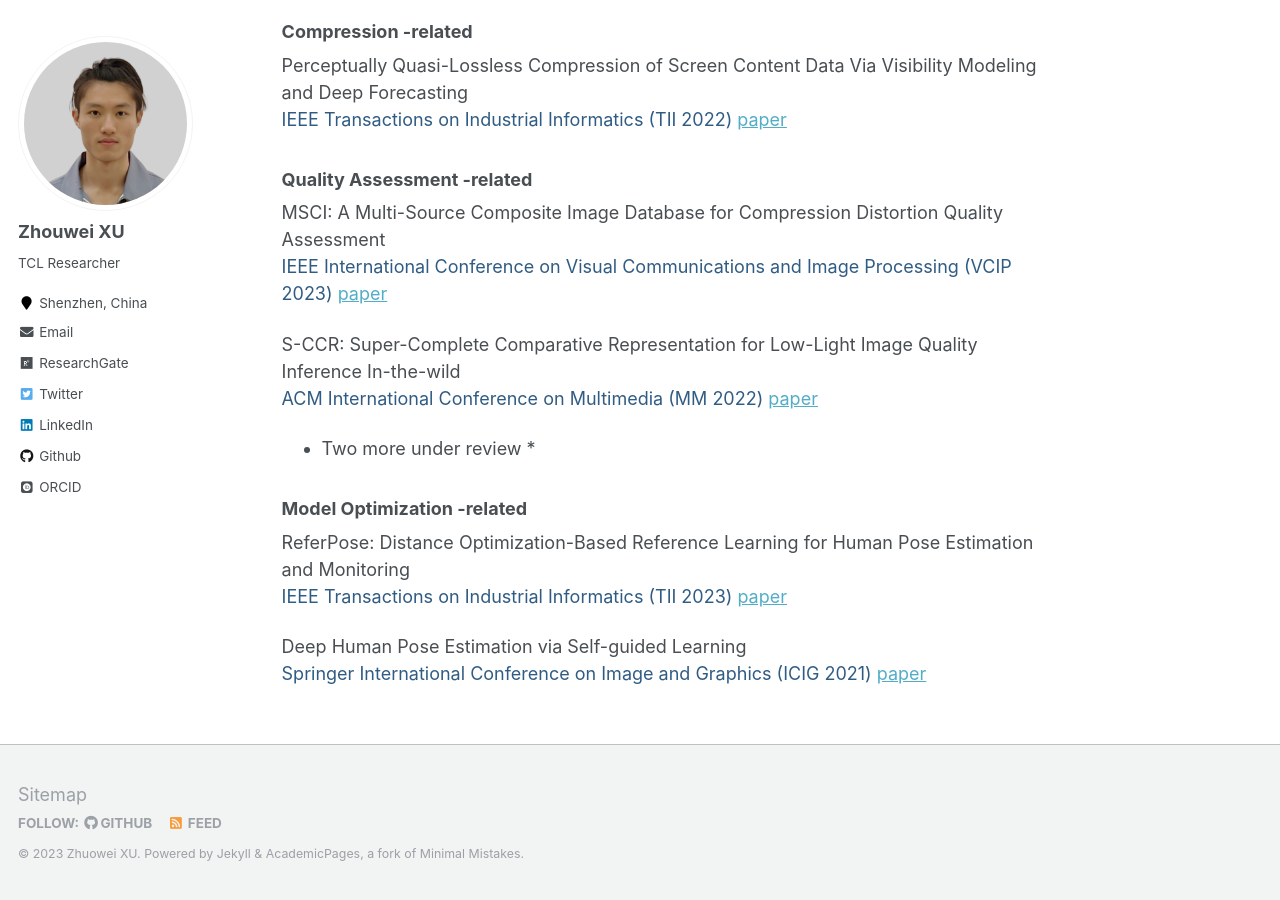
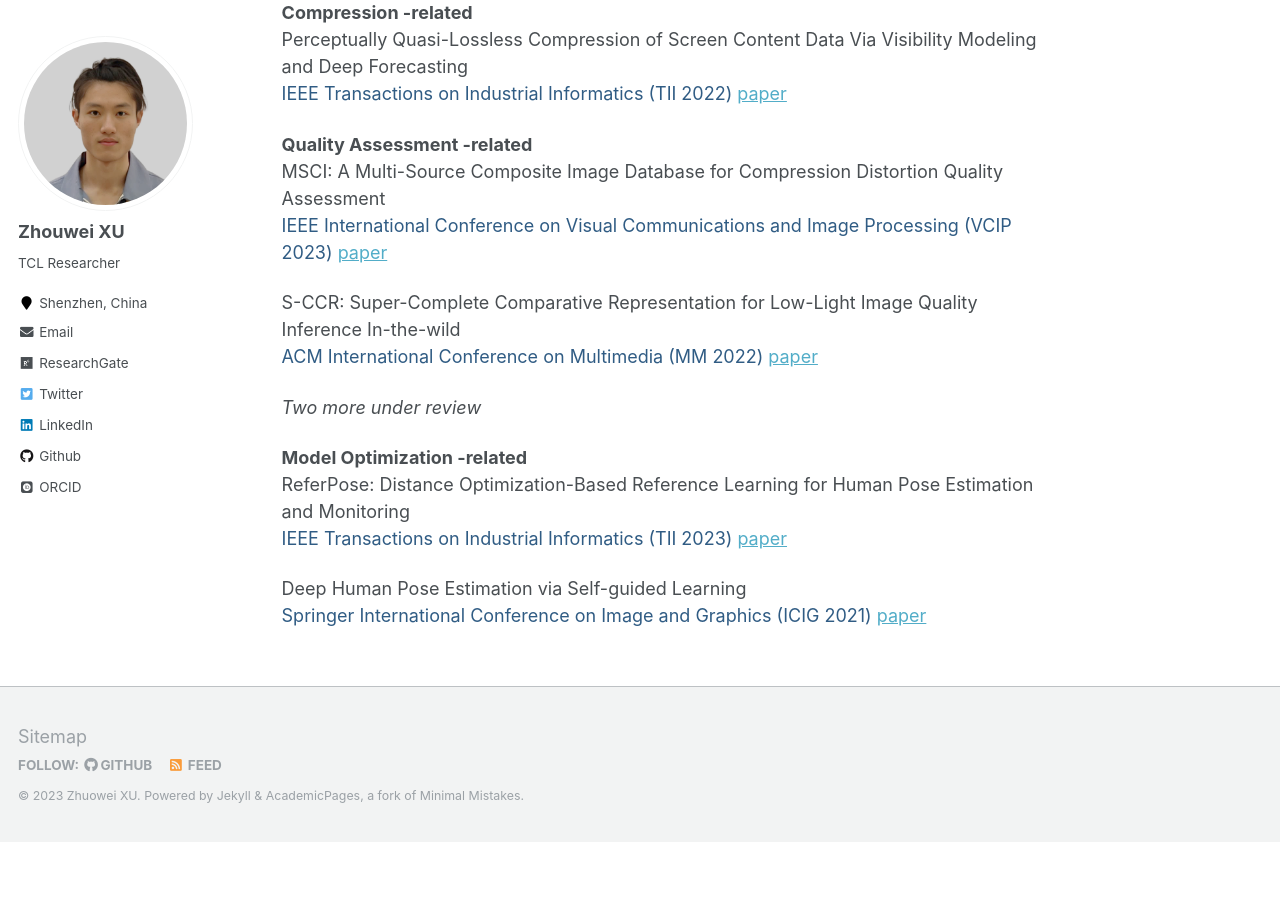
Before and after one commit to zw-xxx/zw-xxxX.github.io, a Jekyll site: the page built from _pages/about.md, in a window 1280 px wide and 900 px high, scrolled down 523 px. Built offline with Jekyll 4.4.1, drawn with Linux system fonts in a browser that asks for light colours; some web fonts are replaced; after the commit the page ends 1365 px from its top, so only the background shows below that.

```diff
--- a/_pages/about.md
+++ b/_pages/about.md
@@ -26,20 +26,20 @@ AHG12: Local-Boosting on Cross-Component Merge Mode. <span style="color: #305C84
 
 Publications
 ======
-### Compression -related
+**Compression -related**<br>
 Perceptually Quasi-Lossless Compression of Screen Content Data Via Visibility Modeling and Deep Forecasting<br>
 <span style="color: #305C84"> IEEE Transactions on Industrial Informatics (TII 2022)</span> [paper](https://ieeexplore.ieee.org/abstract/document/9669109)<br>
 
-### Quality Assessment -related
+**Quality Assessment -related**<br>
 MSCI: A Multi-Source Composite Image Database for Compression Distortion Quality Assessment<br>
 <span style="color: #305C84"> IEEE International Conference on Visual Communications and Image Processing (VCIP 2023)</span> [paper](https://ieeexplore.ieee.org/abstract/document/10008864)<br>
 
 S-CCR: Super-Complete Comparative Representation for Low-Light Image Quality Inference In-the-wild<br>
 <span style="color: #305C84"> ACM International Conference on Multimedia (MM 2022)</span> [paper](https://dl.acm.org/doi/abs/10.1145/3503161.35480833)<br>
 
-* Two more under review *
+*Two more under review*
 
-### Model Optimization -related
+**Model Optimization -related**<br>
 ReferPose: Distance Optimization-Based Reference Learning for Human Pose Estimation and Monitoring<br>
 <span style="color: #305C84"> IEEE Transactions on Industrial Informatics (TII 2023)</span> [paper](https://ieeexplore.ieee.org/abstract/document/10297567)<br>
 
```
